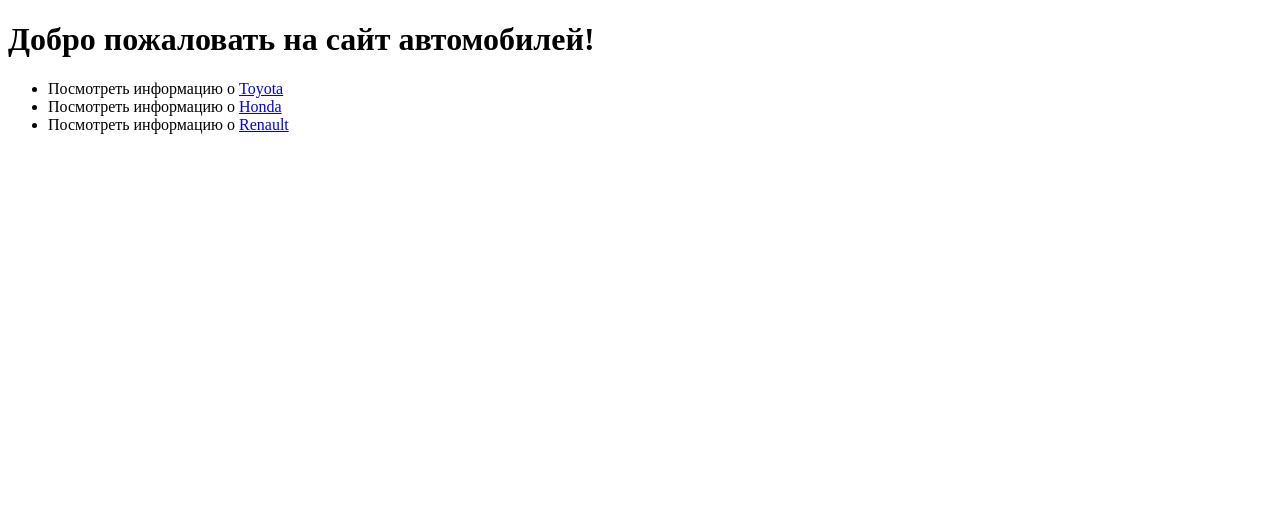
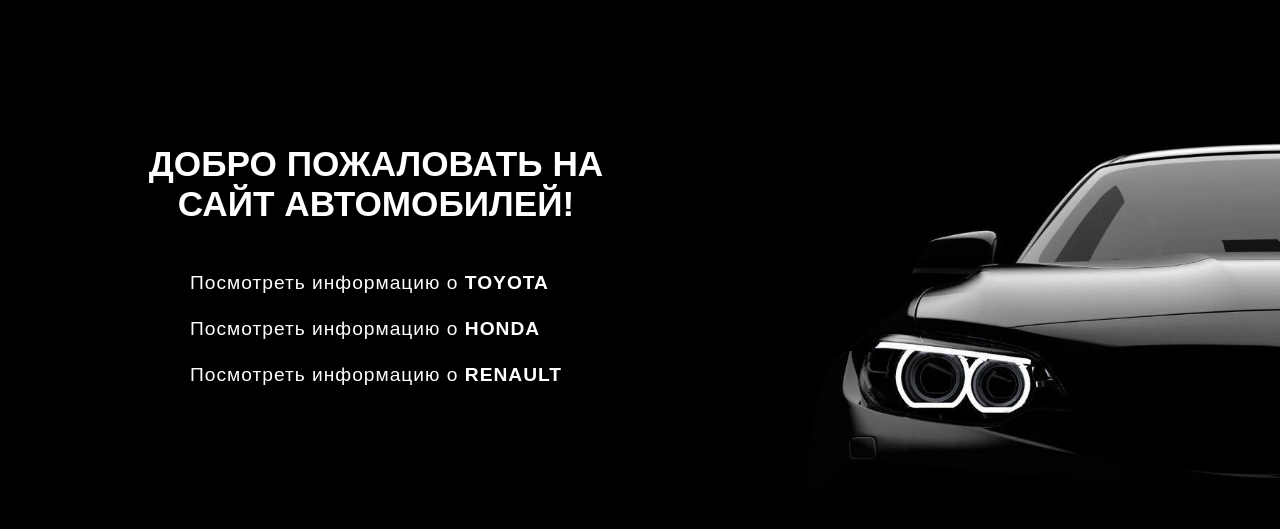
Before and after one commit to katyadess/task3, a Django app: page / in a window 1280 px wide. Shown: the top 529 px of the page. Run offline with Django 5.2, Linux system fonts and the light colour scheme.

Commit message:
created static and added css file for main page

```diff
--- a/carsapp/carsapp/settings.py
+++ b/carsapp/carsapp/settings.py
@@ -119,6 +119,9 @@
 # https://docs.djangoproject.com/en/5.0/howto/static-files/
 
 STATIC_URL = 'static/'
+STATICFILES_DIRS = [
+    os.path.join(BASE_DIR, 'static')
+]
 
 # Default primary key field type
 # https://docs.djangoproject.com/en/5.0/ref/settings/#default-auto-field
--- /dev/null
+++ b/carsapp/static/car_app/css/main.css
@@ -0,0 +1,55 @@
+* {
+    box-sizing: border-box;
+    margin: 0px;
+    padding: 0px;
+    font-family: sans-serif;
+    color: white;
+}
+
+body {
+    margin: 9em 7em;
+    background-image: url(../images/new_car.jpg);
+    background-color: black;
+    background-size: 40%;
+    background-repeat: no-repeat;
+    background-position: right;
+
+}
+
+.content {
+    width: 50%;
+    display: flex;
+    flex-direction: column;
+    justify-content: center;
+    gap: 3em;
+    align-items: center;
+
+}
+
+h1 {
+    text-transform: uppercase;
+    text-align: center;
+    font-size: 2.2rem;
+}
+
+ul {
+    display: flex;
+    flex-direction: column;
+    gap: 1.5em;
+}
+
+li {
+    font-size: 1.2rem;
+    list-style: none;
+    letter-spacing: 1px;
+}
+
+a {
+    text-decoration: none;
+    text-transform: uppercase;
+    font-weight: 550;
+}
+
+a:hover {
+    background-color: blue;
+}
--- a/carsapp/templates/car_app/main.html
+++ b/carsapp/templates/car_app/main.html
@@ -1,11 +1,14 @@
 <!DOCTYPE html>
 <html lang="en">
     <head>
+    {% load static %}
     <meta charset="UTF-8">
     <meta name="viewport" content="width=device-width, initial-scale=1.0">
+    <link rel="stylesheet" href="{% static 'car_app/css/main.css' %}">
     <title>Main</title>
 </head>
 <body>
+    <div class="content">
         <h1>Добро пожаловать на сайт автомобилей!</h1>
         <nav>
             <ul>
@@ -14,5 +17,7 @@
                 <li>Посмотреть информацию о <a href="{% url 'renault' %}">Renault</a></li>
             </ul>
         </nav>
+    </div>
+
 </body>
 </html>
```
Also changed, not shown: carsapp/static/car_app/images/black_car.jpg (added), carsapp/static/car_app/images/car.jpg (added), carsapp/static/car_app/images/image.png (added), carsapp/static/car_app/images/new_car.jpg (added). Lines whose indentation alone changed are shown as unchanged.
